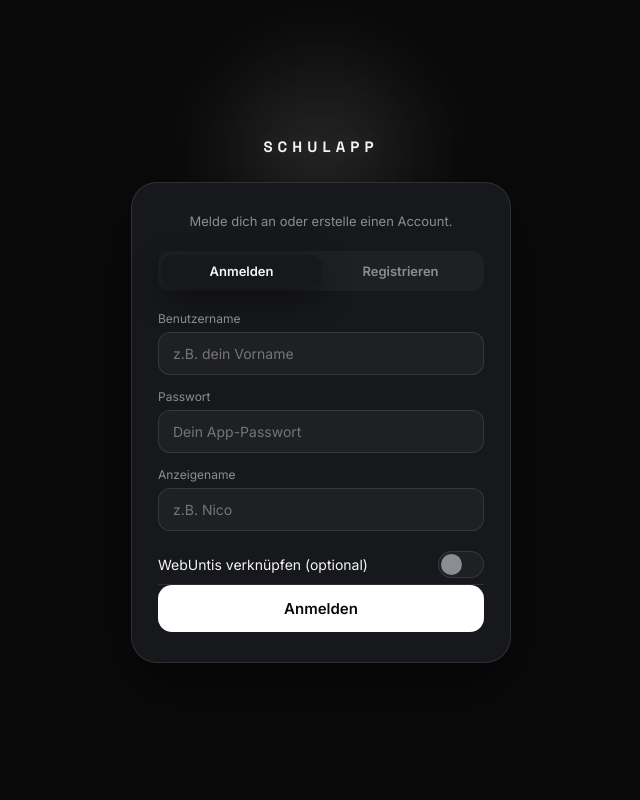
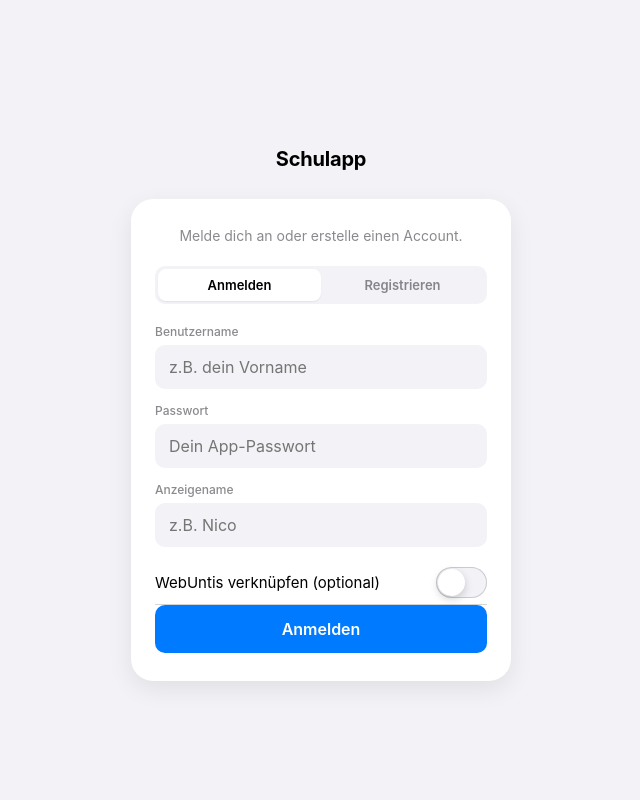
Before and after one commit to nicoq101/schulapp, a Flask app: page / in a window 1280 px wide. Shown: the whole page, without its empty margins (319-959 px from the left). Run offline with Flask 3, Linux system fonts and the light colour scheme.

Commit message:
Add files via upload

```diff
--- a/schulapp/static/css/style.css
+++ b/schulapp/static/css/style.css
@@ -1,36 +1,73 @@
-@import url('https://fonts.googleapis.com/css2?family=Space+Grotesk:wght@500;600;700&family=Inter:wght@400;500;600&family=JetBrains+Mono:wght@500;600&display=swap');
+/* ====================================================================
+   Design-System — orientiert an Apples Human Interface Guidelines:
+   Systemschrift (SF Pro auf Apple-Geräten), iOS-Systemfarben, Schatten
+   statt kräftiger Borders, ein einziger Akzent (Systemblau), ruhige,
+   natürliche Bewegung. Jeder Token wird über die App hinweg wiederverwendet.
+   ==================================================================== */
 
 :root {
-  --bg: #0A0A0B;
-  --surface: #17181B;
-  --surface-2: #1F2024;
-  --surface-blur: rgba(23, 24, 27, 0.72);
-  --text: #F5F5F5;
-  --text-muted: #8A8D93;
-  --accent: #FFFFFF;
-  --accent-ink: #0A0A0B;
-  --accent-soft: rgba(255, 255, 255, 0.12);
-  --accent-glow: rgba(255, 255, 255, 0.22);
-  --border: rgba(255, 255, 255, 0.10);
-  --shadow: 0 12px 32px rgba(0, 0, 0, 0.45);
-  --radius: 18px;
-  --ease: cubic-bezier(0.4, 0, 0.2, 1);
-  --ease-spring: cubic-bezier(0.34, 1.56, 0.64, 1);
+  /* Dark Mode (Standard) - angelehnt an iOS' echte Systemfarben */
+  --bg: #000000;
+  --surface: #1C1C1E;
+  --surface-2: #2C2C2E;
+  --surface-blur: rgba(28, 28, 30, 0.78);
+  --text: #FFFFFF;
+  --text-muted: rgba(235, 235, 245, 0.6);
+  --text-tertiary: rgba(235, 235, 245, 0.3);
+  --accent: #0A84FF;
+  --accent-ink: #FFFFFF;
+  --accent-soft: rgba(10, 132, 255, 0.16);
+  --accent-glow: rgba(10, 132, 255, 0.35);
+  --border: rgba(84, 84, 88, 0.48);
+  --success: #30D158;
+  --danger: #FF453A;
+  --shadow-sm: 0 1px 2px rgba(0, 0, 0, 0.3);
+  --shadow-md: 0 8px 24px rgba(0, 0, 0, 0.35);
+  --radius-sm: 10px;
+  --radius: 16px;
+  --radius-lg: 22px;
+  --ease: cubic-bezier(0.25, 0.1, 0.25, 1);
+  --ease-spring: cubic-bezier(0.34, 1.3, 0.64, 1);
+}
+
+@media (prefers-color-scheme: light) {
+  :root:not([data-theme]) {
+    --bg: #F2F2F7;
+    --surface: #FFFFFF;
+    --surface-2: #F2F2F7;
+    --surface-blur: rgba(255, 255, 255, 0.78);
+    --text: #000000;
+    --text-muted: rgba(60, 60, 67, 0.6);
+    --text-tertiary: rgba(60, 60, 67, 0.3);
+    --accent: #007AFF;
+    --accent-ink: #FFFFFF;
+    --accent-soft: rgba(0, 122, 255, 0.12);
+    --accent-glow: rgba(0, 122, 255, 0.28);
+    --border: rgba(60, 60, 67, 0.22);
+    --success: #34C759;
+    --danger: #FF3B30;
+    --shadow-sm: 0 1px 2px rgba(0, 0, 0, 0.04), 0 1px 1px rgba(0, 0, 0, 0.03);
+    --shadow-md: 0 8px 24px rgba(0, 0, 0, 0.08);
+  }
 }
 
 [data-theme="light"] {
-  --bg: #FAFAFA;
+  --bg: #F2F2F7;
   --surface: #FFFFFF;
-  --surface-2: #EFEFEF;
-  --surface-blur: rgba(255, 255, 255, 0.72);
-  --text: #111113;
-  --text-muted: #6B6B70;
-  --accent: #111113;
+  --surface-2: #F2F2F7;
+  --surface-blur: rgba(255, 255, 255, 0.78);
+  --text: #000000;
+  --text-muted: rgba(60, 60, 67, 0.6);
+  --text-tertiary: rgba(60, 60, 67, 0.3);
+  --accent: #007AFF;
   --accent-ink: #FFFFFF;
-  --accent-soft: rgba(17, 17, 19, 0.06);
-  --accent-glow: rgba(17, 17, 19, 0.14);
-  --border: rgba(17, 17, 19, 0.10);
-  --shadow: 0 12px 28px rgba(20, 20, 30, 0.10);
+  --accent-soft: rgba(0, 122, 255, 0.12);
+  --accent-glow: rgba(0, 122, 255, 0.28);
+  --border: rgba(60, 60, 67, 0.22);
+  --success: #34C759;
+  --danger: #FF3B30;
+  --shadow-sm: 0 1px 2px rgba(0, 0, 0, 0.04), 0 1px 1px rgba(0, 0, 0, 0.03);
+  --shadow-md: 0 8px 24px rgba(0, 0, 0, 0.08);
 }
 
 * { box-sizing: border-box; -webkit-tap-highlight-color: transparent; }
@@ -40,32 +77,40 @@ html, body {
   padding: 0;
   background: var(--bg);
   color: var(--text);
-  font-family: 'Inter', system-ui, sans-serif;
+  /* Auf Apple-Geräten rendert dieser Stack als echtes SF Pro - kein Font-Download nötig */
+  font-family: -apple-system, BlinkMacSystemFont, "SF Pro Text", "Segoe UI", Roboto, system-ui, sans-serif;
   -webkit-font-smoothing: antialiased;
   overscroll-behavior-y: none;
+  transition: background 0.25s var(--ease);
 }
 
 h1, h2, h3, .display {
-  font-family: 'Space Grotesk', sans-serif;
+  font-family: -apple-system, BlinkMacSystemFont, "SF Pro Display", system-ui, sans-serif;
   letter-spacing: -0.01em;
+  font-weight: 700;
   margin: 0;
 }
 
-.mono { font-family: 'JetBrains Mono', monospace; }
+.mono { font-family: ui-monospace, "SF Mono", "Menlo", monospace; font-variant-numeric: tabular-nums; }
 
-button { font-family: inherit; border: none; cursor: pointer; transition: transform 0.15s var(--ease), opacity 0.15s var(--ease), background 0.2s var(--ease); }
-button:active { transform: scale(0.96); opacity: 0.8; }
+button {
+  font-family: inherit;
+  border: none;
+  cursor: pointer;
+  transition: transform 0.12s var(--ease), opacity 0.12s var(--ease), background 0.2s var(--ease);
+}
+button:active { transform: scale(0.97); opacity: 0.6; }
 a { color: inherit; }
 
 .card, .rail-item, .tile {
-  transition: transform 0.15s var(--ease), border-color 0.2s var(--ease);
+  transition: transform 0.15s var(--ease), box-shadow 0.2s var(--ease);
 }
 
 #app {
   max-width: 560px;
   margin: 0 auto;
   min-height: 100vh;
-  padding-bottom: 96px;
+  padding-bottom: 100px;
   position: relative;
 }
 
@@ -282,57 +329,55 @@ a { color: inherit; }
   background: var(--surface-blur);
   backdrop-filter: blur(24px) saturate(1.4);
   -webkit-backdrop-filter: blur(24px) saturate(1.4);
-  border-radius: 22px 22px 0 0;
+  border-radius: var(--radius-lg) var(--radius-lg) 0 0;
   padding: 22px 20px 28px;
-  transition: bottom 0.4s var(--ease-spring);
+  transition: bottom 0.38s var(--ease-spring);
   z-index: 31;
-  border: 1px solid var(--border);
+  box-shadow: 0 -8px 40px rgba(0, 0, 0, 0.25);
 }
 .sheet.open { bottom: 0; }
 
 .sheet h3 { font-size: 18px; margin-bottom: 16px; }
 
 .field { margin-bottom: 14px; }
-.field label { display: block; font-size: 12px; color: var(--text-muted); margin-bottom: 6px; }
+.field label { display: block; font-size: 12px; color: var(--text-muted); margin-bottom: 6px; font-weight: 500; }
 .field input, .field select {
   width: 100%;
   padding: 12px 14px;
-  border-radius: 12px;
-  border: 1px solid var(--border);
+  border-radius: var(--radius-sm);
+  border: none;
   background: var(--surface-2);
   color: var(--text);
   font-family: inherit;
-  font-size: 14px;
-  transition: border-color 0.2s var(--ease), box-shadow 0.2s var(--ease);
+  font-size: 16px;
+  transition: box-shadow 0.15s var(--ease);
 }
 .field input:focus, .field select:focus {
   outline: none;
-  border-color: var(--accent);
-  box-shadow: 0 0 0 3px var(--accent-glow);
+  box-shadow: 0 0 0 2.5px var(--accent);
 }
 
 .btn-primary {
   width: 100%;
   padding: 14px;
-  border-radius: 14px;
+  border-radius: var(--radius-sm);
   background: var(--accent);
   color: var(--accent-ink);
   font-weight: 600;
-  font-size: 15px;
+  font-size: 16px;
 }
 
 .type-toggle { display: flex; gap: 8px; margin-bottom: 14px; }
 .type-toggle button {
   flex: 1;
   padding: 10px;
-  border-radius: 12px;
+  border-radius: var(--radius-sm);
   background: var(--surface-2);
   color: var(--text-muted);
   font-weight: 600;
   font-size: 13px;
-  border: 1px solid var(--border);
 }
-.type-toggle button.active { background: var(--accent); color: var(--accent-ink); border-color: var(--accent); }
+.type-toggle button.active { background: var(--accent); color: var(--accent-ink); }
 
 /* ---------- Stundenplan-Woche ---------- */
 
@@ -347,34 +392,37 @@ a { color: inherit; }
   justify-content: space-between;
   padding: 14px 0;
   border-bottom: 1px solid var(--border);
+  gap: 12px;
 }
 .settings-row:last-child { border-bottom: none; }
-.settings-row .label { font-size: 14px; }
+.settings-row .label { font-size: 15px; }
 .settings-row .sub { font-size: 12px; color: var(--text-muted); margin-top: 2px; }
 
 .switch {
-  width: 46px; height: 27px;
+  width: 51px; height: 31px;
   border-radius: 999px;
   background: var(--surface-2);
-  border: 1px solid var(--border);
+  box-shadow: inset 0 0 0 1px var(--border);
   position: relative;
   flex-shrink: 0;
+  transition: background 0.2s var(--ease);
 }
 .switch::after {
   content: "";
   position: absolute;
   top: 2px; left: 2px;
-  width: 21px; height: 21px;
+  width: 27px; height: 27px;
   border-radius: 50%;
-  background: var(--text-muted);
-  transition: 0.2s ease;
+  background: #FFFFFF;
+  box-shadow: 0 3px 8px rgba(0,0,0,0.18);
+  transition: transform 0.2s var(--ease-spring);
 }
-.switch.on { background: var(--accent-soft); border-color: var(--accent); }
-.switch.on::after { transform: translateX(19px); background: var(--accent); }
+.switch.on { background: var(--accent); box-shadow: none; }
+.switch.on::after { transform: translateX(20px); }
 
-.segmented { display: flex; background: var(--surface-2); border-radius: 12px; padding: 4px; }
-.segmented button { flex: 1; padding: 8px; border-radius: 9px; background: transparent; color: var(--text-muted); font-size: 13px; font-weight: 600; }
-.segmented button.active { background: var(--surface); color: var(--text); box-shadow: var(--shadow); }
+.segmented { display: flex; background: var(--surface-2); border-radius: var(--radius-sm); padding: 3px; }
+.segmented button { flex: 1; padding: 8px; border-radius: 8px; background: transparent; color: var(--text-muted); font-size: 13px; font-weight: 600; transition: background 0.2s var(--ease), color 0.2s var(--ease), box-shadow 0.2s var(--ease); }
+.segmented button.active { background: var(--surface); color: var(--text); box-shadow: var(--shadow-sm); }
 
 .time-chip {
   display: inline-flex;
@@ -558,65 +604,38 @@ a { color: inherit; }
   display: flex;
   flex-direction: column;
   align-items: center;
-  gap: 26px;
+  gap: 28px;
   width: 100%;
   max-width: 380px;
-  position: relative;
-}
-
-.auth-glow {
-  position: absolute;
-  top: -120px;
-  left: 50%;
-  transform: translateX(-50%);
-  width: 280px;
-  height: 280px;
-  background: radial-gradient(circle, var(--accent-glow) 0%, transparent 72%);
-  filter: blur(30px);
-  pointer-events: none;
-  z-index: 0;
-  animation: auth-pulse 6s ease-in-out infinite;
-}
-@keyframes auth-pulse {
-  0%, 100% { opacity: 0.55; transform: translateX(-50%) scale(1); }
-  50% { opacity: 1; transform: translateX(-50%) scale(1.12); }
 }
 
 .auth-wordmark {
-  position: relative;
-  z-index: 1;
-  font-family: 'Space Grotesk', sans-serif;
+  font-size: 20px;
   font-weight: 700;
-  font-size: 15px;
-  letter-spacing: 0.34em;
-  text-transform: uppercase;
+  letter-spacing: -0.01em;
   color: var(--text);
-  text-shadow: 0 0 20px var(--accent-glow), 0 0 44px var(--accent-glow);
 }
 
 .auth-box {
-  position: relative;
-  z-index: 1;
   width: 100%;
   max-width: 380px;
   background: var(--surface);
-  border: 1px solid var(--border);
-  border-radius: 26px;
-  padding: 30px 26px;
-  box-shadow: 0 24px 60px rgba(0, 0, 0, 0.45);
+  border-radius: var(--radius-lg);
+  padding: 28px 24px;
+  box-shadow: var(--shadow-md);
 }
 .auth-box h1 { font-size: 26px; margin-bottom: 6px; }
-.auth-sub { color: var(--text-muted); font-size: 13px; margin: 0 0 22px; text-align: center; }
+.auth-sub { color: var(--text-muted); font-size: 14px; margin: 0 0 22px; text-align: center; }
 .auth-error {
   display: none;
-  background: var(--accent-soft);
-  border: 1px solid var(--border);
-  border-radius: 10px;
+  background: rgba(255, 69, 58, 0.12);
+  border-radius: var(--radius-sm);
   padding: 10px 12px;
   font-size: 13px;
+  color: var(--danger);
   margin-bottom: 14px;
 }
 .auth-error.visible { display: block; }
 
 .pw-hint { font-size: 12px; color: var(--text-muted); margin-top: 6px; }
-.pw-hint.ok { color: #7CF5A0; }
+.pw-hint.ok { color: var(--success); }
```
Also changed, not shown: other parts of schulapp/static/css/style.css (+68 -68 lines).
